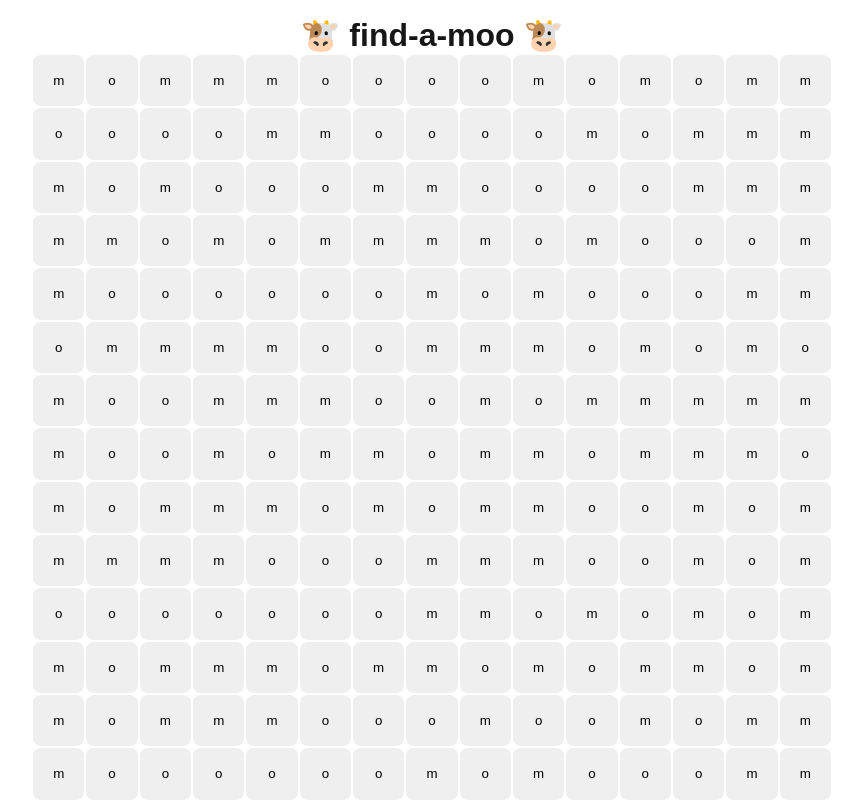
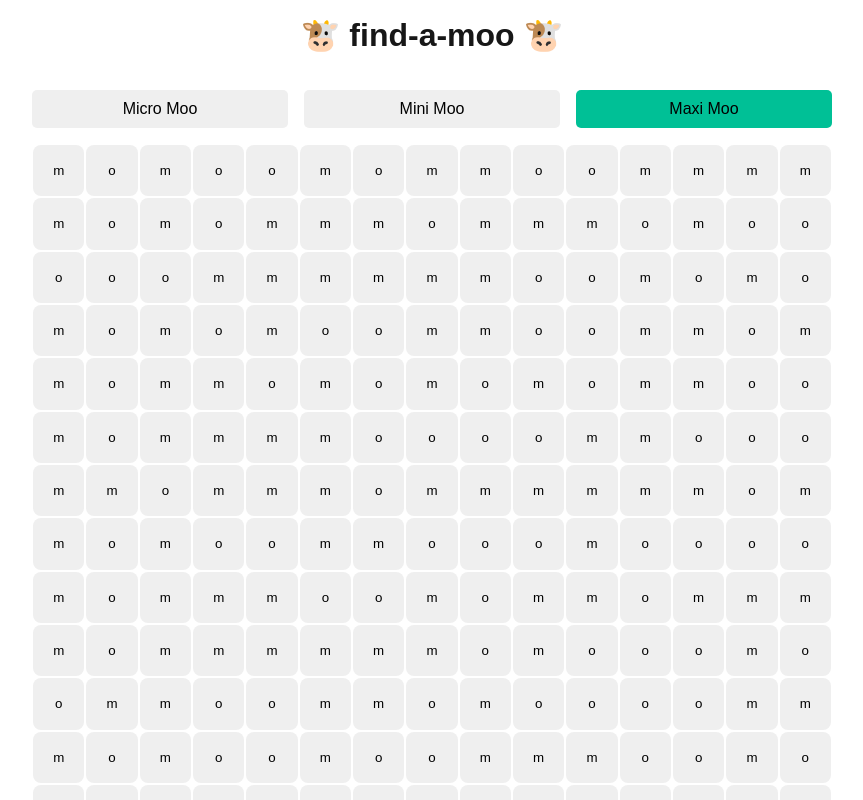
Before and after one commit to KleeUT/find-a-moo, a Next.js app: page / in a window 1280 px wide. Shown: the top 800 px of the page, without its empty margins (208-1071 px from the left). Built offline with nearby package versions, Linux system fonts and the light colour scheme.

Commit message:
:sparkle: variable board size

```diff
--- a/src/app/Cell.ts
+++ b/src/app/Cell.ts
@@ -1,6 +1,5 @@
 "use client";
 export type Cell = {
   used: boolean;
-  clicked: boolean;
   letter: "m" | "o";
 };
--- a/src/app/moo-generator.ts
+++ b/src/app/moo-generator.ts
@@ -5,6 +5,7 @@ function generateMoos(dimension: number): Array<Array<Cell>> {
   // generate a date value consistent for today
   const today = new Date();
   const d =
+    dimension +
     today.getFullYear() * 10000 +
     (today.getMonth() + 1) * 100 +
     today.getDate();
--- a/src/app/page.module.css
+++ b/src/app/page.module.css
@@ -74,3 +74,17 @@ main.moo_main {
     border-radius: 0.5rem;
   }
 }
+.moo_size_buttons {
+  display: flex;
+  gap: 1rem;
+  margin-top: 1rem;
+  width: 100%;
+  margin-bottom: 1rem;
+}
+.moo_size_buttons .moo_button {
+  display: inline-block;
+}
+.moo_size_buttons .moo_button_selected {
+  display: inline-block;
+  background-color: rgb(0, 192, 150);
+}
--- a/src/app/page.tsx
+++ b/src/app/page.tsx
@@ -8,6 +8,17 @@ type Coordinate = {
   j: number;
 };
 
+type GameData = {
+  date: string;
+  currentSize: number;
+  mooData: {
+    [size: number]: {
+      moos: Array<Array<Cell>>;
+      foundMoos: Array<Coordinate>;
+    };
+  };
+};
+
 function windowLocalStorage(): Storage | null {
   if (typeof window !== "undefined") {
     return window.localStorage;
@@ -16,76 +27,88 @@ function windowLocalStorage(): Storage | null {
 }
 
 const MooPage = () => {
-  const [date, setDate] = useState(() => {
-    return windowLocalStorage()?.getItem("date");
+  const [clicked, setClicked] = useState<Set<string>>(new Set<string>());
+  const [gameState, setGameState] = useState<GameData>(() => {
+    const storedGateState = windowLocalStorage()?.getItem("gameState");
+    if (storedGateState) {
+      return JSON.parse(storedGateState) as GameData;
+    }
+
+    const data: Partial<GameData> = {};
+
+    data.date = windowLocalStorage()?.getItem("date") || "";
+    data.currentSize = 15;
+    const savedMoos = windowLocalStorage()?.getItem("moos");
+    const savedFoundMoos = windowLocalStorage()?.getItem("foundMoos");
+    data.mooData = {};
+    data.mooData[15] = {
+      moos: savedMoos ? JSON.parse(savedMoos) : generateMoos(15),
+      foundMoos: savedFoundMoos ? JSON.parse(savedFoundMoos) : [],
+    };
+    return data as GameData;
   });
-  const [moos, setMoos] = useState(() => {
-    const saved = windowLocalStorage()?.getItem("moos");
-    if (saved) {
-      return JSON.parse(saved) as Array<Array<Cell>>;
-    }
-    return generateMoos(15);
-  });
-  const [clicked, setClicked] = useState(() => {
-    const saved = windowLocalStorage()?.getItem("clicked");
-    if (saved) {
-      return new Set<string>(JSON.parse(saved));
-    }
-    return new Set<string>();
-  });
-  const [foundMoos, setFoundMoos] = useState<Array<Coordinate>>(() => {
-    const saved = windowLocalStorage()?.getItem("foundMoos");
-    if (saved) {
-      return JSON.parse(saved) as Array<Coordinate>;
-    }
-    return [];
-  });
-  useEffect(() => {
-    windowLocalStorage()?.setItem("date", new Date().toDateString());
-  }, [date]);
 
   useEffect(() => {
-    console.log("saving foundMoos", foundMoos);
-    windowLocalStorage()?.setItem("foundMoos", JSON.stringify(foundMoos));
-  }, [foundMoos]);
+    console.log("UPdating state");
+    windowLocalStorage()?.setItem("gameState", JSON.stringify(gameState));
+  }, [gameState]);
 
-  useEffect(() => {
-    windowLocalStorage()?.setItem("moos", JSON.stringify(moos));
-  }, [moos]);
-
-  useEffect(() => {
-    windowLocalStorage()?.setItem(
-      "clicked",
-      JSON.stringify(Array.from(clicked.keys())),
-    );
-  }, [clicked]);
-
-  if (!date || date !== new Date().toDateString()) {
-    setDate(new Date().toDateString());
-    setMoos(generateMoos(15));
-    setClicked(new Set());
-    setFoundMoos([]);
+  if (!gameState.date || gameState.date !== new Date().toDateString()) {
+    console.log("New day, generating new moos");
+    resetGame();
   }
 
   function clearClicked() {
-    for (const key of clicked) {
-      const [i, j] = key.split("-").map(Number);
-      moos[i][j].clicked = false;
+    setClicked(new Set<string>());
+  }
+  function resetGame() {
+    setGameState({
+      date: new Date().toDateString(),
+      currentSize: gameState.currentSize,
+      mooData: {
+        [gameState.currentSize]: {
+          moos: generateMoos(gameState.currentSize),
+          foundMoos: [],
+        },
+      },
+    });
+  }
+
+  function setSize(size: number) {
+    if (size === gameState.currentSize) {
+      return;
     }
-    setClicked(new Set());
+    if (gameState.mooData[size]) {
+      setGameState((prevState) => ({
+        ...prevState,
+        currentSize: size,
+      }));
+      return;
+    } else {
+      setGameState((prevState) => ({
+        ...prevState,
+        currentSize: size,
+        mooData: {
+          ...prevState.mooData,
+          [size]: {
+            moos: generateMoos(size),
+            foundMoos: [],
+          },
+        },
+      }));
+    }
   }
 
   function click(i: number, j: number) {
+    const moos = gameState.mooData[gameState.currentSize]?.moos;
+    let foundMoos = gameState.mooData[gameState.currentSize]?.foundMoos || [];
     if (clicked.has(`${i}-${j}`)) {
       clicked.delete(`${i}-${j}`);
-      moos[i][j].clicked = false;
     } else {
       clicked.add(`${i}-${j}`);
-      moos[i][j].clicked = true;
-      setMoos([...moos]);
       if (clicked.size > 2) {
         if (isAMoo(clicked, foundMoos)) {
-          const updatedFoundMoos = [
+          foundMoos = [
             ...foundMoos,
             ...Array.from(clicked.keys()).map((key) => {
               const [i, j] = key.split("-").map(Number);
@@ -93,16 +116,24 @@ const MooPage = () => {
               return { i, j };
             }),
           ];
-          console.log("found a moo!", updatedFoundMoos);
-          setFoundMoos(updatedFoundMoos);
+          console.log("found a moo!", foundMoos);
         } else {
           console.log("not a moo");
         }
         clearClicked();
-        return;
       }
     }
-    setClicked(new Set(clicked));
+    setGameState({
+      ...gameState,
+      mooData: {
+        ...gameState.mooData,
+        [gameState.currentSize]: {
+          ...gameState.mooData[gameState.currentSize],
+          moos,
+          foundMoos,
+        },
+      },
+    });
   }
 
   function isAMoo(clicked: Set<string>, foundMoos: Array<Coordinate>): boolean {
@@ -149,9 +180,44 @@ const MooPage = () => {
     return letters === "moo" || letters === "oom";
   }
 
+  const moos = gameState.mooData[gameState.currentSize]?.moos;
+  const foundMoos = gameState.mooData[gameState.currentSize]?.foundMoos || [];
+  const date = gameState.date || new Date().toDateString();
   return (
     <main className={style.moo_main}>
       <h1>🐮 find-a-moo 🐮</h1>
+      <div className={style.moo_size_buttons}>
+        <button
+          onClick={() => setSize(5)}
+          className={
+            style.moo_button +
+            " " +
+            (gameState.currentSize === 5 ? style.moo_button_selected : "")
+          }
+        >
+          Micro Moo
+        </button>
+        <button
+          onClick={() => setSize(10)}
+          className={
+            style.moo_button +
+            " " +
+            (gameState.currentSize === 10 ? style.moo_button_selected : "")
+          }
+        >
+          Mini Moo
+        </button>
+        <button
+          onClick={() => setSize(15)}
+          className={
+            style.moo_button +
+            " " +
+            (gameState.currentSize === 15 ? style.moo_button_selected : "")
+          }
+        >
+          Maxi Moo
+        </button>
+      </div>
       <div className={style.moo_board}>
         {moos.map((row, i) => (
           <div key={i} className={style.moo_row}>
@@ -161,7 +227,7 @@ const MooPage = () => {
                 className={
                   style.moo_cell +
                   (cell.used ? ` ${style.moo_cell_used}` : "") +
-                  (cell.clicked ? ` ${style.moo_cell_clicked}` : "")
+                  (clicked.has(`${i}-${j}`) ? ` ${style.moo_cell_clicked}` : "")
                 }
                 onClick={() => click(i, j)}
               >
@@ -195,8 +261,7 @@ const MooPage = () => {
           className={style.moo_button + " " + style.moo_reset}
           onClick={() => {
             clearClicked();
-            setFoundMoos([]);
-            setMoos(generateMoos(15));
+            resetGame();
           }}
         >
           Reset
```
Also changed, not shown: src/app/plain-text/page.tsx (+17 -6 lines).
